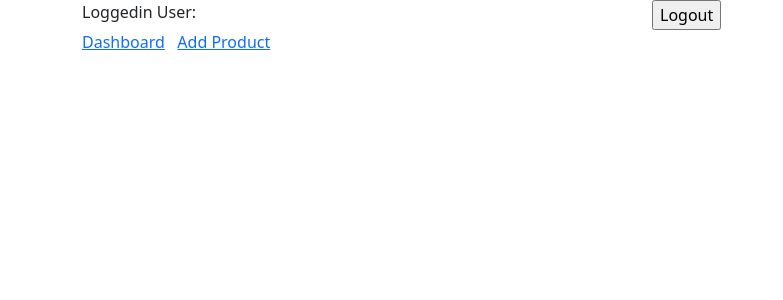
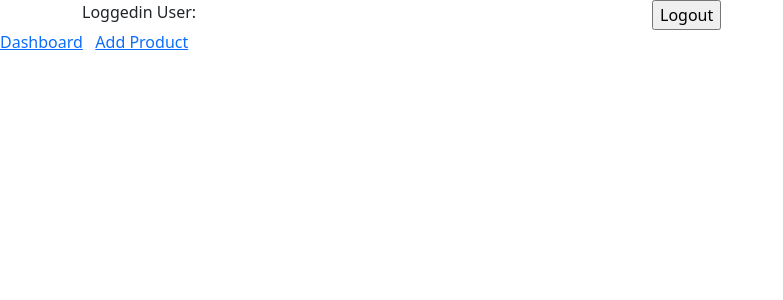
Before and after one commit to AdarshSingh92/ShoppingCart, an Angular app in the folder shopping-cart/: page /dashboard in a window 1280 px wide. Shown: the top 300 px of the page, without its empty margins (0-783 px from the left). Built offline with nearby package versions, Linux system fonts and the light colour scheme; sample sign-in values are in the browser's storage.

Commit message:
initial commit code side baar

```diff
--- a/shopping-cart/src/app/app-routing.module.ts
+++ b/shopping-cart/src/app/app-routing.module.ts
@@ -24,11 +24,7 @@ const routes: Routes = [
     {path:'addproduct/:id/:panelmode',component:AddProductComponent, canActivate:[AuthGuard]},
     {path:'product-details/:id',component:ProductDetailsComponent,canActivate:[AuthGuard]}
   ]},
-
-
-
-  // ,
-  // {path:'**',component:LogoutComponent}
+  {path:'**',component:LogoutComponent}
 ];
 
 @NgModule({
--- a/shopping-cart/src/app/dashboard/dashboard.component.html
+++ b/shopping-cart/src/app/dashboard/dashboard.component.html
@@ -1,2 +1,6 @@
 <app-header></app-header>
+<div class="row">
+    <p><a routerLink="/dashboard/productlist">Dashboard</a> &nbsp;
+    <a routerLink="/dashboard/addproduct">Add Product</a> &nbsp;
+</div>
 <router-outlet></router-outlet>
--- a/shopping-cart/src/app/header/header.component.html
+++ b/shopping-cart/src/app/header/header.component.html
@@ -7,10 +7,4 @@
             <input type="button" value="Logout" (click)="logout()">
         </div>
     </div>
-    <div class="row">
-              <p><a routerLink="/dashboard/productlist">Dashboard</a> &nbsp;
-              <a routerLink="/dashboard/addproduct">Add Product</a> &nbsp;
-
-
-    </div>
 </div>
```
